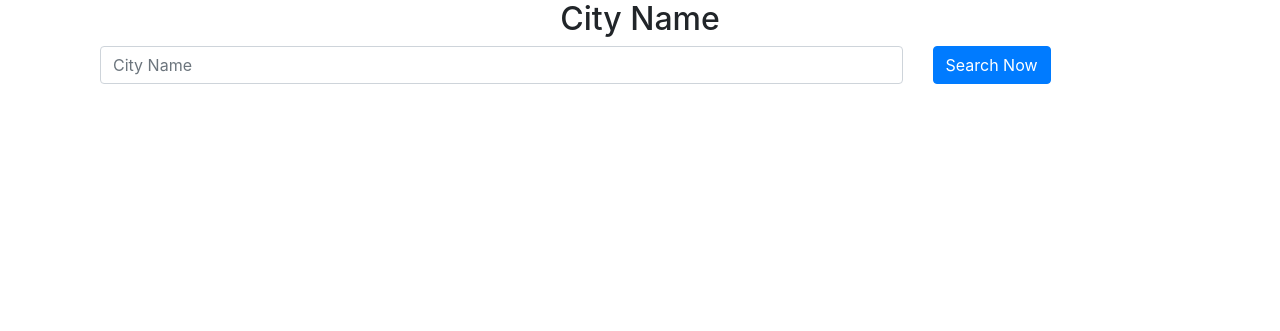
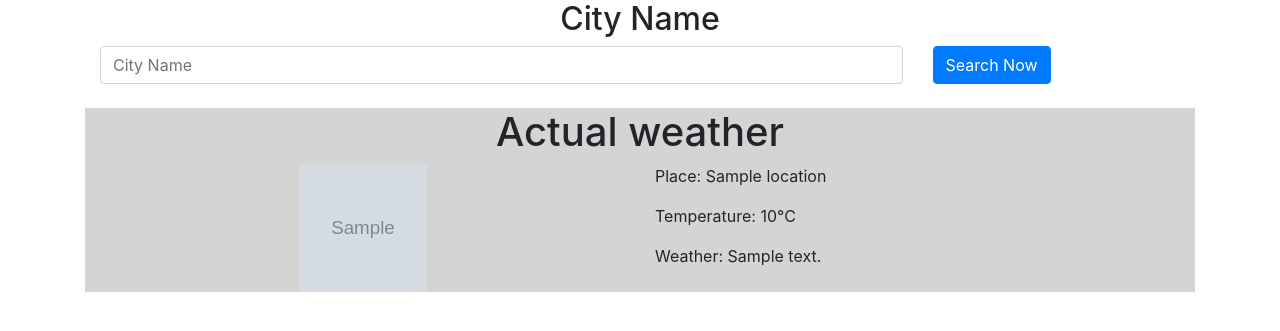
Before and after one commit to jenicekhartigu/stin2024-weatherApp, a Flask app: page /nologin in a window 1280 px wide. Shown: the part 56-387 px from the top of the page. Run offline with Flask 3, Linux system fonts and the light colour scheme; tables that the repository leaves empty hold one stand-in row (values such as "Sample post"); grey boxes marked "Sample" are stand-in pictures; a database or web service that is not in the repository returns one stand-in record (values such as "Sample title"); data that the repository does not hold is empty; some libraries are stand-ins or nearby versions.

Commit message:
deploy no user working noAuthAdd 2

```diff
--- a/website/noAuth.py
+++ b/website/noAuth.py
@@ -21,18 +21,14 @@ def appNoUser():
 
             return render_template("nologpage.html", city_name = city, actual_temp = actualTemp, weather = text, weather_image = iconUrl, user=None)
 
-    elif request.method == 'GET':
-        location = current_location()
+    location = current_location()
 
-        mesto = location[1]['location']['name']
+    mesto = location[1]['location']['name']
 
-        weather_data, _ , _, _, city = show_weather(mesto)
+    weather_data, _ , _, _, city = show_weather(mesto)
 
-        text = weather_data['current']['condition']['text']
-        iconUrl = weather_data['current']['condition']['icon']
-        actualTemp = weather_data['current']['temp_c']
+    text = weather_data['current']['condition']['text']
+    iconUrl = weather_data['current']['condition']['icon']
+    actualTemp = weather_data['current']['temp_c']
 
-        return render_template("nologpage.html", user=None)
-
-    else:
-        return render_template("base.html", user = None)
+    return render_template("nologpage.html", city_name = city, actual_temp = actualTemp, weather = text, weather_image = iconUrl, user=None)
--- a/website/templates/nologpage.html
+++ b/website/templates/nologpage.html
@@ -1,5 +1,5 @@
-{% extends "base.html" %} {% block title %}APP{% endblock %} {% block content
-  %}
+{% extends "base.html" %} {% block title%} Weather App {% endblock%} {%block content %}
+
 <form class="container" method="post">
   <h2 align="center">City Name</h2>
   <div class="row">
@@ -18,4 +18,67 @@
     </div>
   </div>
 </form>
+</br>
+  <div class="container" style="background: #D4D4D4;" >
+    <h1 align="center">Actual weather</h1>
+    <div class="row">
+      <div class="col-md">
+        <div align="center" style="margin: 0 auto;" class="well">
+          <img src="{{ weather_image }}" width="128" height="128" alt="obrazek">
+        </div>
+      </div>
+      <div class="col-md">
+        <div class="row">
+          <div class="col-md">
+            <div class="well">
+              <p style="margin: 5 auto;">Place: {{ city_name }}</p>
+            </div>
+          </div>
+        </div>
+        <div class="row">
+          <div class="col-md">
+            <div class="well">
+              <p style="margin: 5 auto;">Temperature: {{actual_temp}}&deg;C</p>
+            </div>
+          </div>
+        </div>
+        <div class="row">
+          <div class="col-md">
+            <div class="well">
+              <p style="margin: 5 auto;">Weather: {{ weather }}</p>
+            </div>
+          </div>
+        </div>
+      </div>
+    </div>
+      {% if user.is_authenticated %}
+      <h3>History data</h3>
+      {% for i in history%}
+      <div class="row" style= "border:1px solid black;">
+        <div class="col-sm-3">
+          <p>{{i.time}}</p>
+        </div>
+        <div class="col-sm-2">
+          <img src="{{ i.condition.icon }}" alt="history">
+        </div>
+        <div class="col-sm-3">
+          <p>{{ i.condition.text}}<p>
+        </div>
+        <div class="col-sm-3">
+          <p>{{ i.temp_c }}&deg;C<p>
+          </div>
+      </div>
+      {% endfor %}
+      {% endif %}
+
+
+  </div>
+</div>
+
+<div class="container">
+{% block content1 %}
+
 {% endblock %}
+</div>
+
+{%endblock%}
```
Lines whose indentation alone changed are shown as unchanged.
